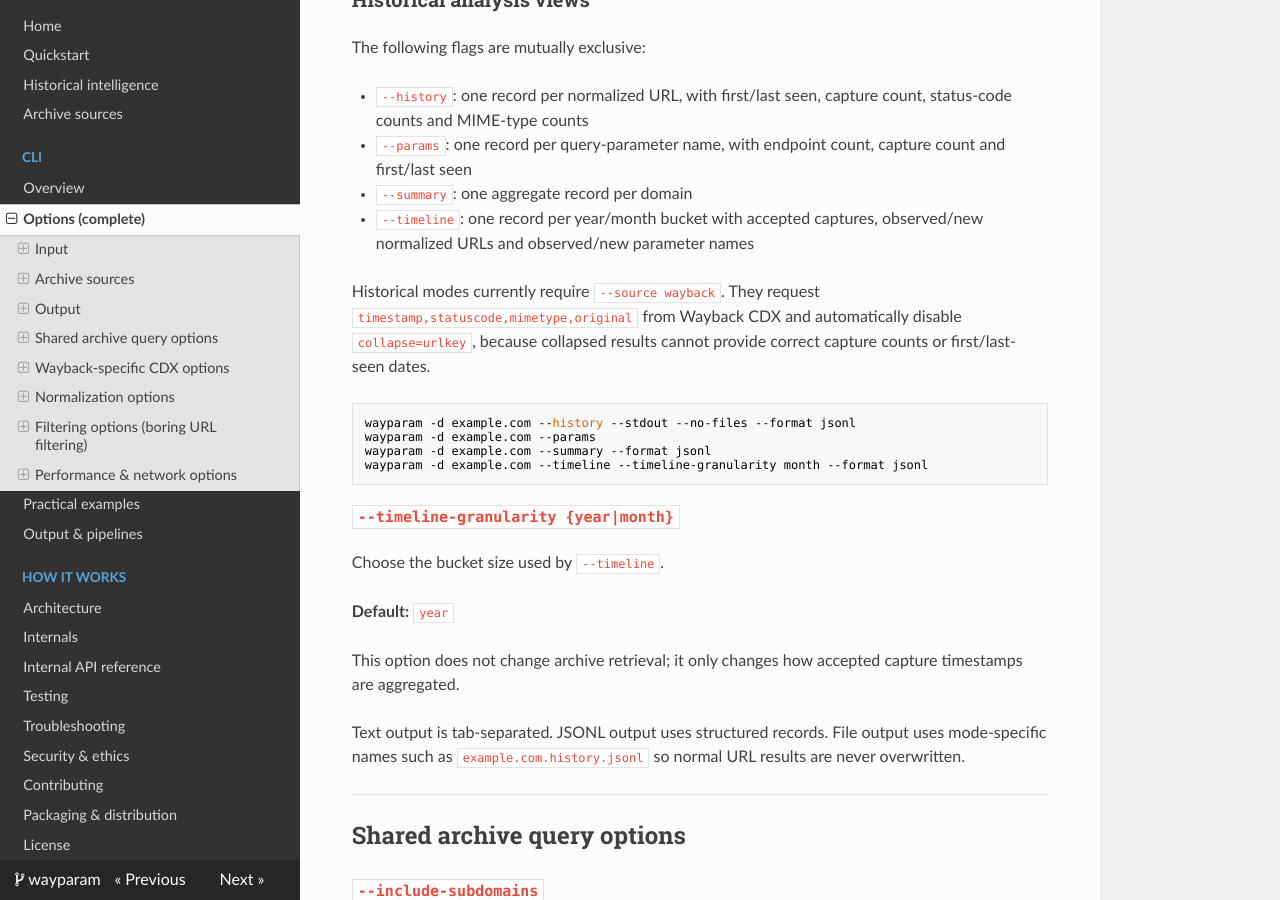
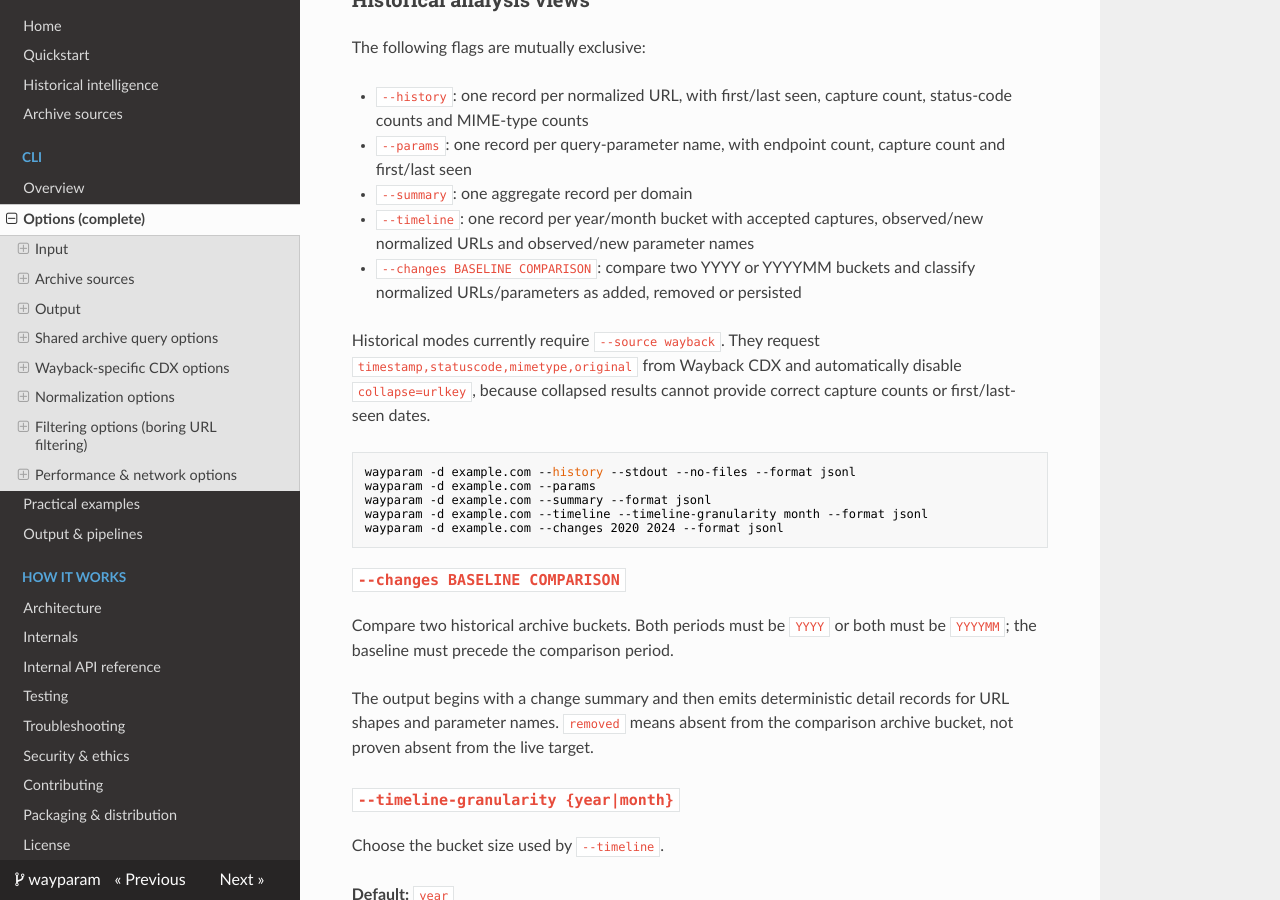
Before and after one commit to aleff-github/wayparam, an MkDocs documentation site: the page built from docs/cli/options.md, in a window 1280 px wide and 900 px high, scrolled down 3967 px. Built offline with MkDocs 1.6.1, drawn with Linux system fonts in a browser that asks for light colours; nearby versions of some CDN libraries.

Commit message:
Document --changes CLI option

````diff
--- a/docs/cli/options.md
+++ b/docs/cli/options.md
@@ -175,6 +175,7 @@ The following flags are mutually exclusive:
 - `--params`: one record per query-parameter name, with endpoint count, capture count and first/last seen
 - `--summary`: one aggregate record per domain
 - `--timeline`: one record per year/month bucket with accepted captures, observed/new normalized URLs and observed/new parameter names
+- `--changes BASELINE COMPARISON`: compare two YYYY or YYYYMM buckets and classify normalized URLs/parameters as added, removed or persisted
 
 Historical modes currently require `--source wayback`. They request `timestamp,statuscode,mimetype,original` from Wayback CDX and automatically disable `collapse=urlkey`, because collapsed results cannot provide correct capture counts or first/last-seen dates.
 
@@ -183,7 +184,16 @@ wayparam -d example.com --history --stdout --no-files --format jsonl
 wayparam -d example.com --params
 wayparam -d example.com --summary --format jsonl
 wayparam -d example.com --timeline --timeline-granularity month --format jsonl
+wayparam -d example.com --changes 2020 2024 --format jsonl
 ```
+
+### `--changes BASELINE COMPARISON`
+Compare two historical archive buckets. Both periods must be `YYYY` or both
+must be `YYYYMM`; the baseline must precede the comparison period.
+
+The output begins with a change summary and then emits deterministic detail
+records for URL shapes and parameter names. `removed` means absent from the
+comparison archive bucket, not proven absent from the live target.
 
 ### `--timeline-granularity {year|month}`
 Choose the bucket size used by `--timeline`.
````
